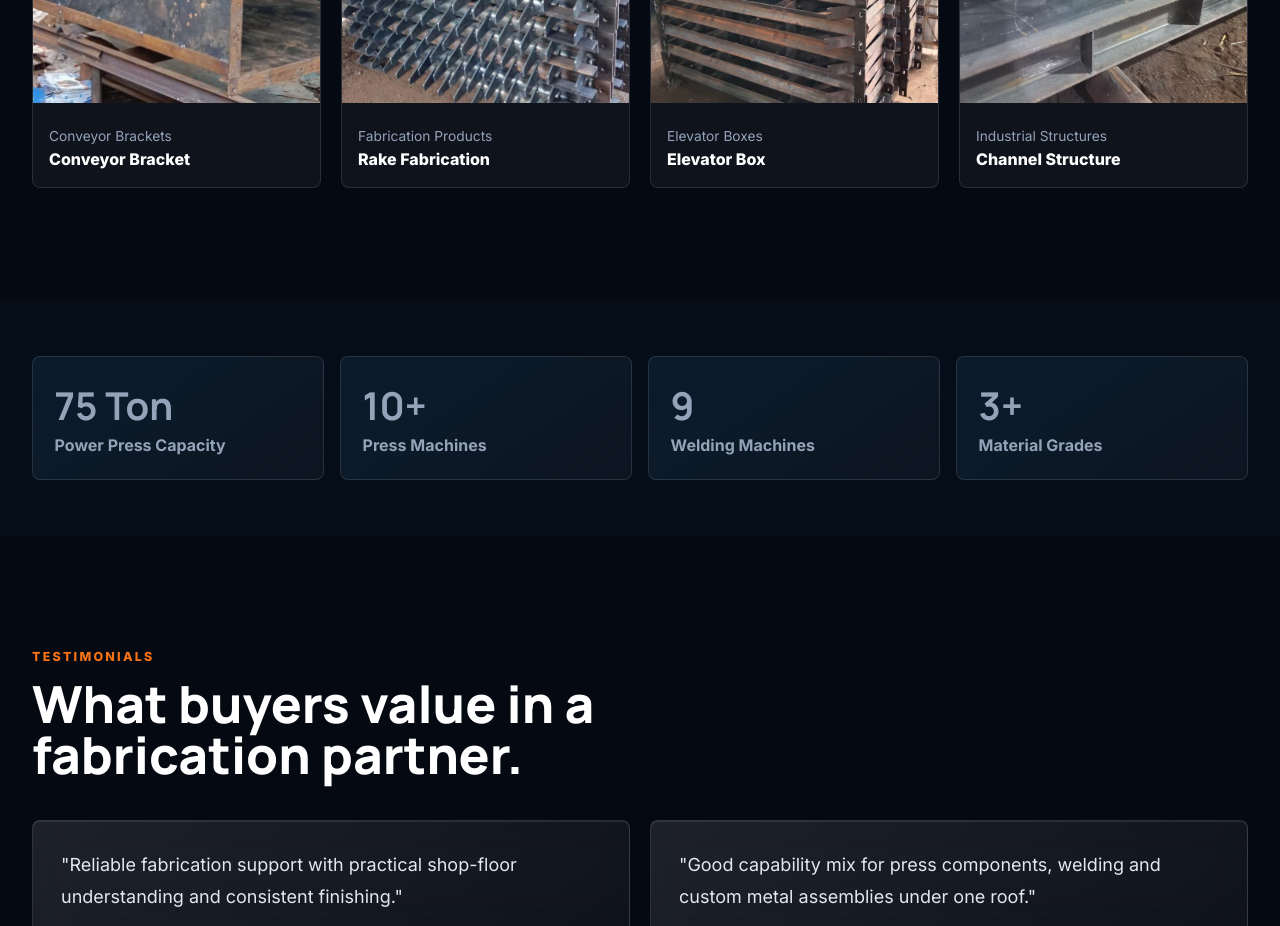
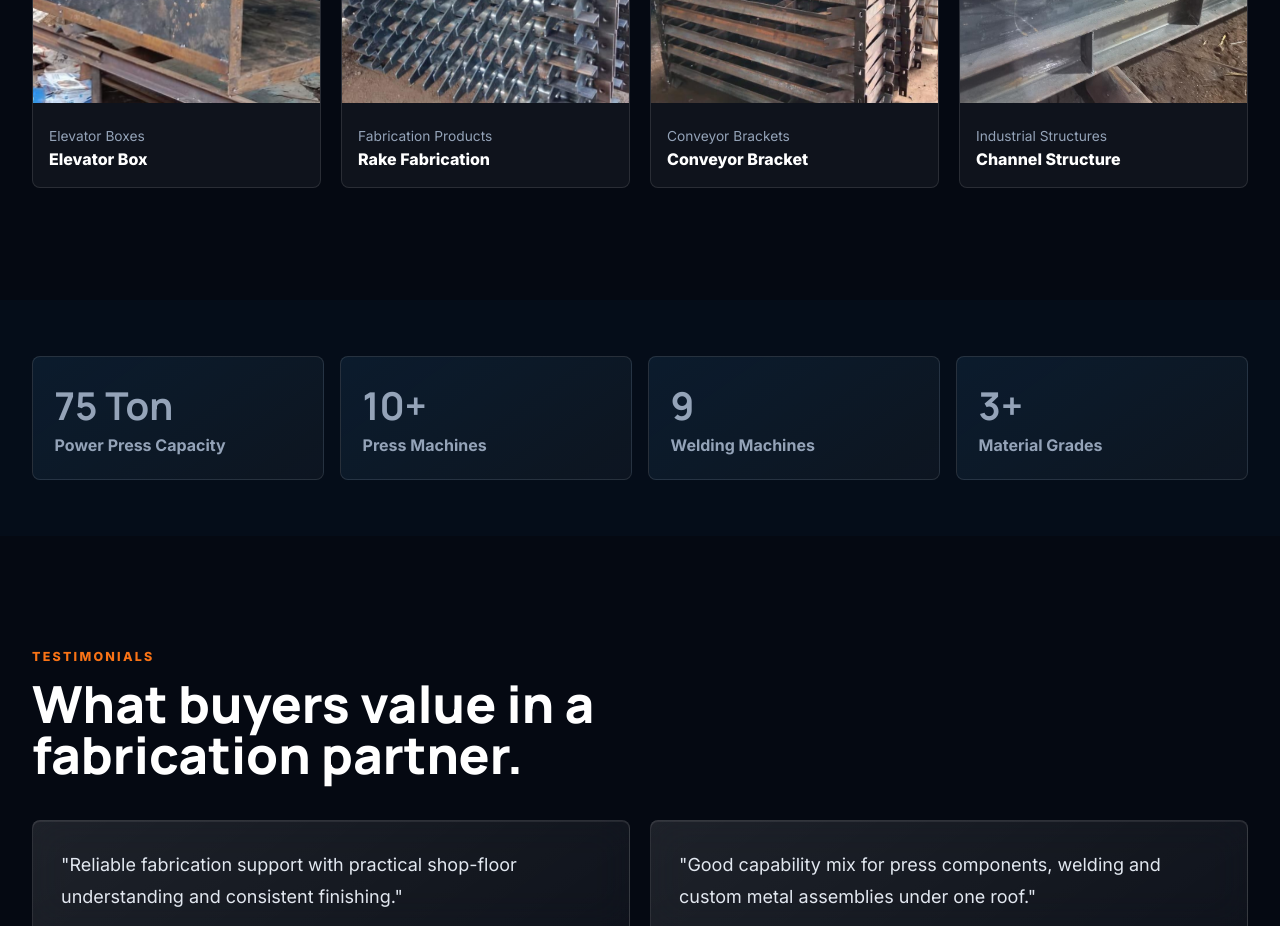
Before and after one commit to tushjadhav2512-eng/ansh-industries, a React (Vite) app: page / in a window 1280 px wide. Shown: the part 7140-8066 px from the top of the page. Built offline with nearby package versions, Linux system fonts and the light colour scheme; no server answers.

Commit message:
Swap Conveyor Bracket and Elevator Box entries

```diff
--- a/src/data/siteContent.js
+++ b/src/data/siteContent.js
@@ -90,9 +90,9 @@ export const products = [
   { title: "Paint Mixer / Stirrer", category: "Stirrers", image: asset("page-12-image-08-738c8112f2.jpg") },
   { title: "Fabrication Stirrer", category: "Stirrers", image: asset("page-13-image-09-f1169b9871.jpg") },
   { title: "Industrial Grating", category: "Gratings", image: asset("page-13-image-08-a9623e63d0.jpg") },
-  { title: "Conveyor Bracket", category: "Conveyor Brackets", image: asset("page-14-image-08-de50569bab.jpg") },
+  { title: "Elevator Box", category: "Elevator Boxes", image: asset("page-14-image-08-de50569bab.jpg") },
   { title: "Rake Fabrication", category: "Fabrication Products", image: asset("page-14-image-09-a4d0c0eaab.jpg") },
-  { title: "Elevator Box", category: "Elevator Boxes", image: asset("page-14-image-10-639e8d8ff0.jpg") },
+  { title: "Conveyor Bracket", category: "Conveyor Brackets", image: asset("page-14-image-10-639e8d8ff0.jpg") },
   { title: "Channel Structure", category: "Industrial Structures", image: asset("page-15-image-09-2b52e26f7d.jpg") },
   { title: "SS Bracket", category: "SS Fabrication", image: asset("page-16-image-08-3cb0261462.jpg") },
   { title: "SS Table", category: "SS Fabrication", image: asset("page-16-image-09-6ab177caea.jpg") },
```
